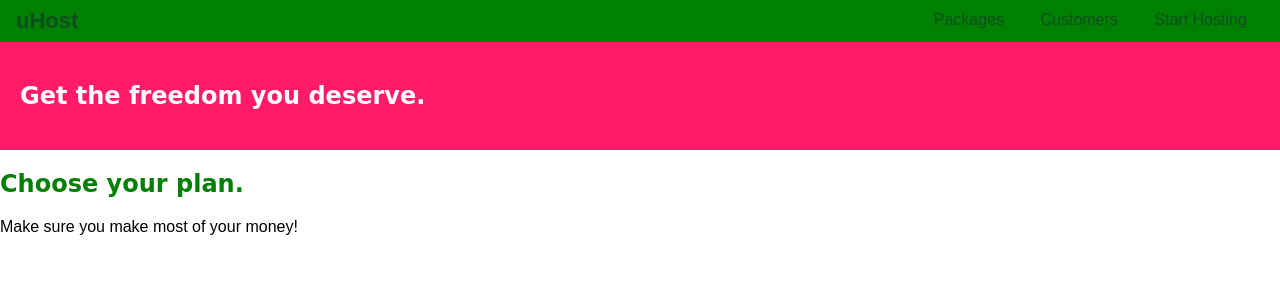
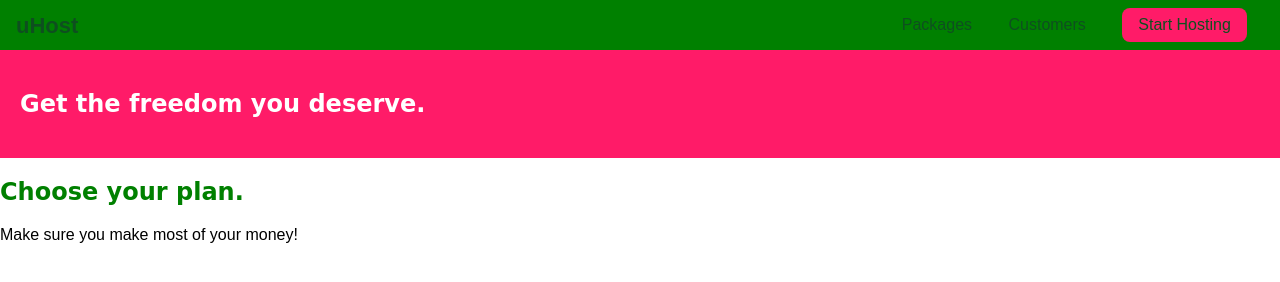
Before and after one commit to shivishivendra123/uhost, a plain HTML site: page index.html in a window 1280 px wide. Shown: the top 282 px of the page. Drawn offline with Linux system fonts and the light colour scheme; a web font is replaced by a local one.

Commit message:
multiple classes single element

```diff
--- a/index.html
+++ b/index.html
@@ -25,7 +25,7 @@
                         <li class="main-nav_item">
                             <a href="customers/index.html">Customers</a>
                         </li>
-                        <li class="main-nav_item">
+                        <li class="main-nav_item main-nav_item--cta ">
                             <a href="start-hosting/index.html">Start Hosting</a>
                         </li>
                     </ul>
--- a/main.css
+++ b/main.css
@@ -60,4 +60,11 @@ body{
 }
 .main-nav_item a:hover{
     color: white;
+    font-weight:bold;
 }
+.main-nav_item--cta{
+    color: white;
+    background: #ff1b68;
+    padding: 8px 16px;
+    border-radius: 8px;
+}
```
